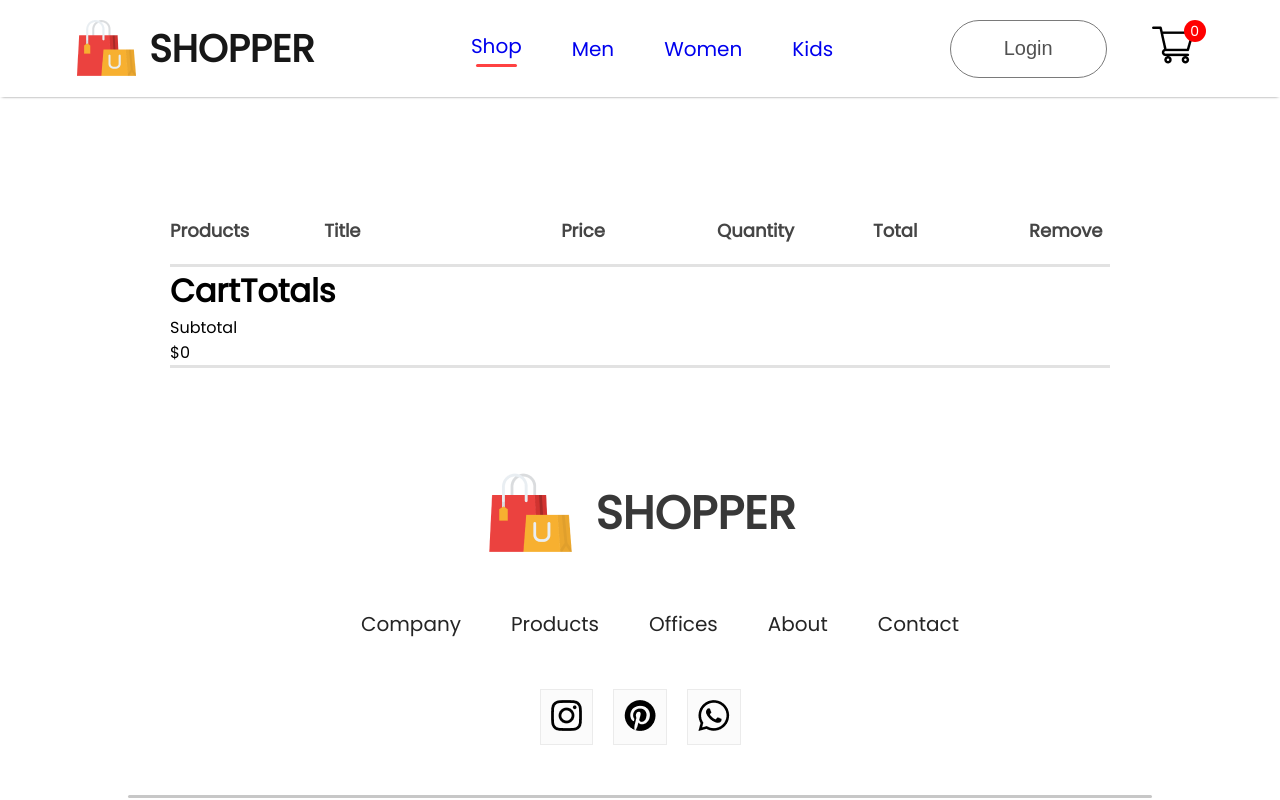
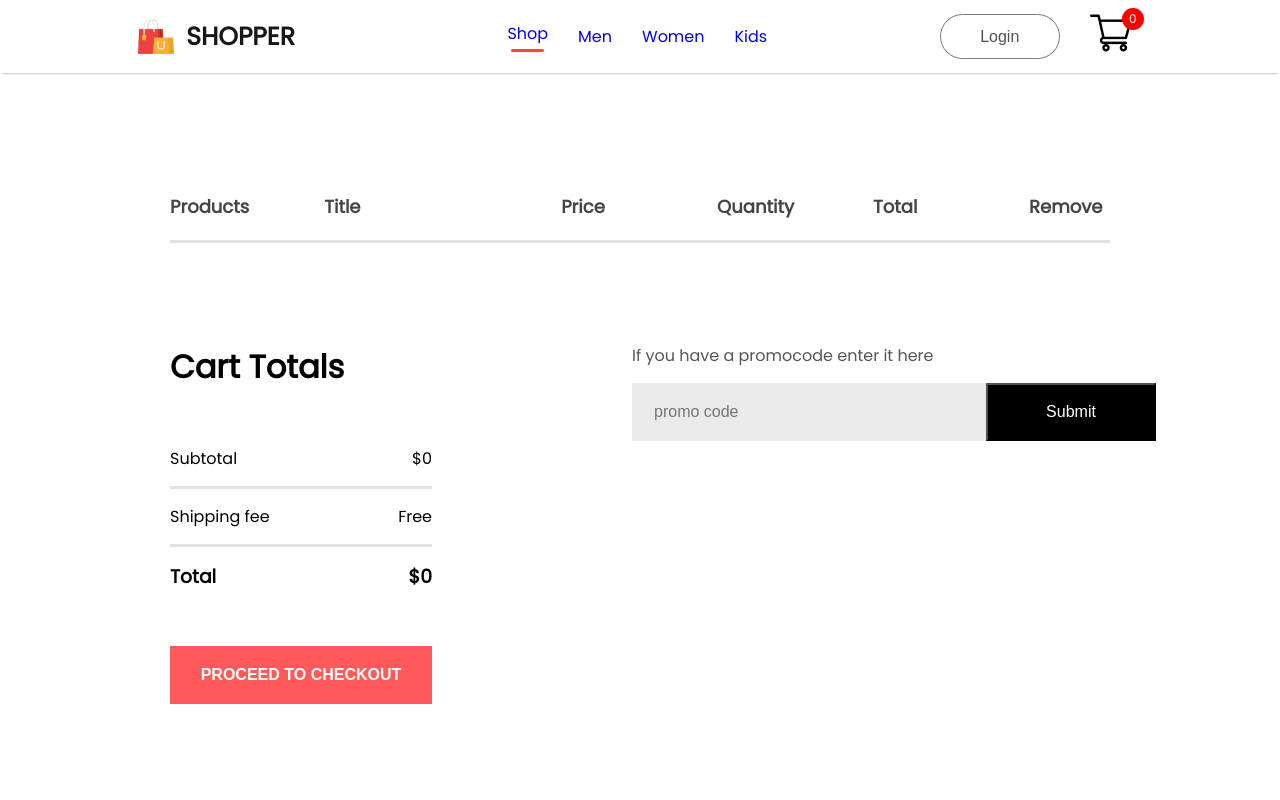
Before and after one commit to amarasagekar/Ecommerce_react, a React (Create React App) app in the folder frontend/: page /cart in a window 1280 px wide. Shown: the top 800 px of the page. Built offline with nearby package versions, Linux system fonts and the light colour scheme.

Commit message:
done with pages, added mediaquery to navbar

```diff
--- a/frontend/src/Components/CartItems/CartItems.css
+++ b/frontend/src/Components/CartItems/CartItems.css
@@ -34,3 +34,62 @@
   border: 2px solid #ebebeb;
   background: #fff;
 }
+.cartitems-down {
+  display: flex;
+  margin: 100px 0px;
+}
+.cartitems-total {
+  flex: 1;
+  display: flex;
+  flex-direction: column;
+  margin-right: 200px;
+  gap: 40px;
+}
+.cartitems-total-item {
+  display: flex;
+  justify-content: space-between;
+  padding: 15px 0px;
+}
+.cartitems-total button {
+  width: 262px;
+  height: 58px;
+  outline: none;
+  border: none;
+  background: #ff5a5a;
+  color: #fff;
+  font-size: 16px;
+  font-weight: 600;
+  cursor: pointer;
+}
+.cartitems-promocode {
+  flex: 1;
+  font-size: 16px;
+  font-weight: 500;
+}
+.cartitems-promocode p {
+  color: #555;
+}
+.cartitems-promobox {
+  width: 504px;
+  margin-top: 15px;
+  padding-left: 20px;
+  height: 58px;
+  background: #eaeaea;
+}
+.cartitems-promobox input {
+  border: none;
+  outline: none;
+  background: transparent;
+  font-size: 16px;
+  width: 330px;
+  height: 50px;
+}
+
+.cartitems-promobox button {
+  width: 170px;
+  height: 58px;
+  font-size: 16px;
+  background: black;
+  color: white;
+  cursor: pointer;
+}
--- a/frontend/src/Components/CartItems/CartItems.jsx
+++ b/frontend/src/Components/CartItems/CartItems.jsx
@@ -4,7 +4,8 @@ import { ShopContext } from "../../Context/ShopContext";
 import remove_icon from "../Assets/cart_cross_icon.png";
 
 const CartItems = () => {
-  const { all_product, cartItems, removeFromCart } = useContext(ShopContext);
+  const { getTotalCartAmout, all_product, cartItems, removeFromCart } =
+    useContext(ShopContext);
   return (
     <div className="cartitems">
       <div className="cartitems-format-main">
@@ -45,15 +46,31 @@ const CartItems = () => {
       })}
       <div className="cartitems-down">
         <div className="cartitems-total">
-            <h1>CartTotals</h1>
-            <div>
-                <div className="cartitems-total-item">
-                    <p>Subtotal</p>
-                    <p>${0}</p>
-                </div>
-                <hr/>
-                <div className="cartitems-total-item"></div>
+          <h1>Cart Totals</h1>
+          <div>
+            <div className="cartitems-total-item">
+              <p>Subtotal</p>
+              <p>${getTotalCartAmout()}</p>
             </div>
+            <hr />
+            <div className="cartitems-total-item">
+              <p>Shipping fee</p>
+              <p>Free</p>
+            </div>
+            <hr />
+            <div className="cartitems-total-item">
+              <h3>Total</h3>
+              <h3>${getTotalCartAmout()}</h3>
+            </div>
+          </div>
+          <button>PROCEED TO CHECKOUT</button>
+        </div>
+        <div className="cartitems-promocode">
+          <p>If you have a promocode enter it here</p>
+          <div className="cartitems-promobox">
+            <input type="text" placeholder="promo code" />
+            <button>Submit</button>
+          </div>
         </div>
       </div>
     </div>
--- a/frontend/src/Components/Navbar/Navbar.css
+++ b/frontend/src/Components/Navbar/Navbar.css
@@ -72,3 +72,31 @@
   background: red;
   color: white;
 }
+
+@media (max-width: 1280px) {
+  .navbar {
+    padding: 12px 50px;
+  }
+  .nav-logo img {
+    width: 40px;
+  }
+  .nav-logo p {
+    font-size: 25px;
+  }
+  .nav-menu {
+    gap: 30px;
+    font-size: 16px;
+  }
+  .nav-login-cart {
+    gap: 30px;
+  }
+  .nav-login-cart button {
+    width: 120px;
+    height: 45px;
+    font-size: 16px;
+  }
+  .nav-cart-count {
+    margin-left: -40px;
+    font-size: 12px;
+  }
+}
--- a/frontend/src/Components/Navbar/Navbar.jsx
+++ b/frontend/src/Components/Navbar/Navbar.jsx
@@ -1,12 +1,14 @@
-import React, { useState } from "react";
+import React, { useContext, useState } from "react";
 import "./Navbar.css";
 
 import logo from "../Assets/logo.png";
 import cart_icon from "../Assets/cart_icon.png";
 import { Link } from "react-router-dom";
+import { ShopContext } from "../../Context/ShopContext";
 
 const Navbar = () => {
   const [menu, setMenu] = useState("shop");
+  const { getTotalCartItems } = useContext(ShopContext);
   return (
     <div className="navbar">
       <div className="nav-logo">
@@ -19,7 +21,9 @@ const Navbar = () => {
             setMenu("shop");
           }}
         >
-          <Link style={{textDecoration : 'none'}} to="/">Shop</Link>
+          <Link style={{ textDecoration: "none" }} to="/">
+            Shop
+          </Link>
           {menu === "shop" ? <hr /> : <></>}
         </li>
         <li
@@ -60,7 +64,7 @@ const Navbar = () => {
         <Link to="cart">
           <img src={cart_icon} alt=" " />
         </Link>
-        <div className="nav-cart-count">0</div>
+        <div className="nav-cart-count">{getTotalCartItems()}</div>
       </div>
     </div>
   );
--- a/frontend/src/Context/ShopContext.jsx
+++ b/frontend/src/Context/ShopContext.jsx
@@ -5,7 +5,7 @@ export const ShopContext = createContext(null);
 
 const getDeafultCart = () => {
   let cart = {};
-  for (let index = 0; index < all_product.length+1; index++) {
+  for (let index = 0; index < all_product.length + 1; index++) {
     cart[index] = 0;
   }
   return cart;
@@ -15,13 +15,47 @@ const ShopContextProvider = (props) => {
   const [cartItems, setCartItems] = useState(getDeafultCart());
 
   const addToCart = (itemId) => {
-    setCartItems((prev) => ({...prev,[itemId]: prev[itemId]+1 }));
+    setCartItems((prev) => ({ ...prev, [itemId]: prev[itemId] + 1 }));
     console.log(cartItems);
   };
   const removeFromCart = (itemId) => {
-    setCartItems((prev) => ({ ...prev, [itemId]: prev[itemId]-1 }));
+    setCartItems((prev) => ({ ...prev, [itemId]: prev[itemId] - 1 }));
   };
-  const contextValue = { all_product, cartItems, addToCart, removeFromCart };
+
+  const getTotalCartAmout = () => {
+    let totalAmount = 0;
+    console.log("cartItems===" + cartItems.length);
+    for (const item in cartItems) {
+      if (cartItems[item] > 0) {
+        let itemInfo = all_product.find(
+          (product) => product.id === Number(item)
+        );
+        console.log("itemInfo.new_price===" + itemInfo.new_price);
+        totalAmount += itemInfo.new_price * cartItems[item];
+      }
+      console.log("totalAmount===" + totalAmount);
+    }
+    return totalAmount;
+  };
+
+  const getTotalCartItems = () => {
+    let totalItem = 0;
+    for (const item in cartItems) {
+      if (cartItems[item] > 0) {
+        totalItem += cartItems[item];
+      }
+    }
+    return totalItem;
+  };
+
+  const contextValue = {
+    getTotalCartItems,
+    getTotalCartAmout,
+    all_product,
+    cartItems,
+    addToCart,
+    removeFromCart,
+  };
   return (
     <ShopContext.Provider value={contextValue}>
       {props.children}
```
